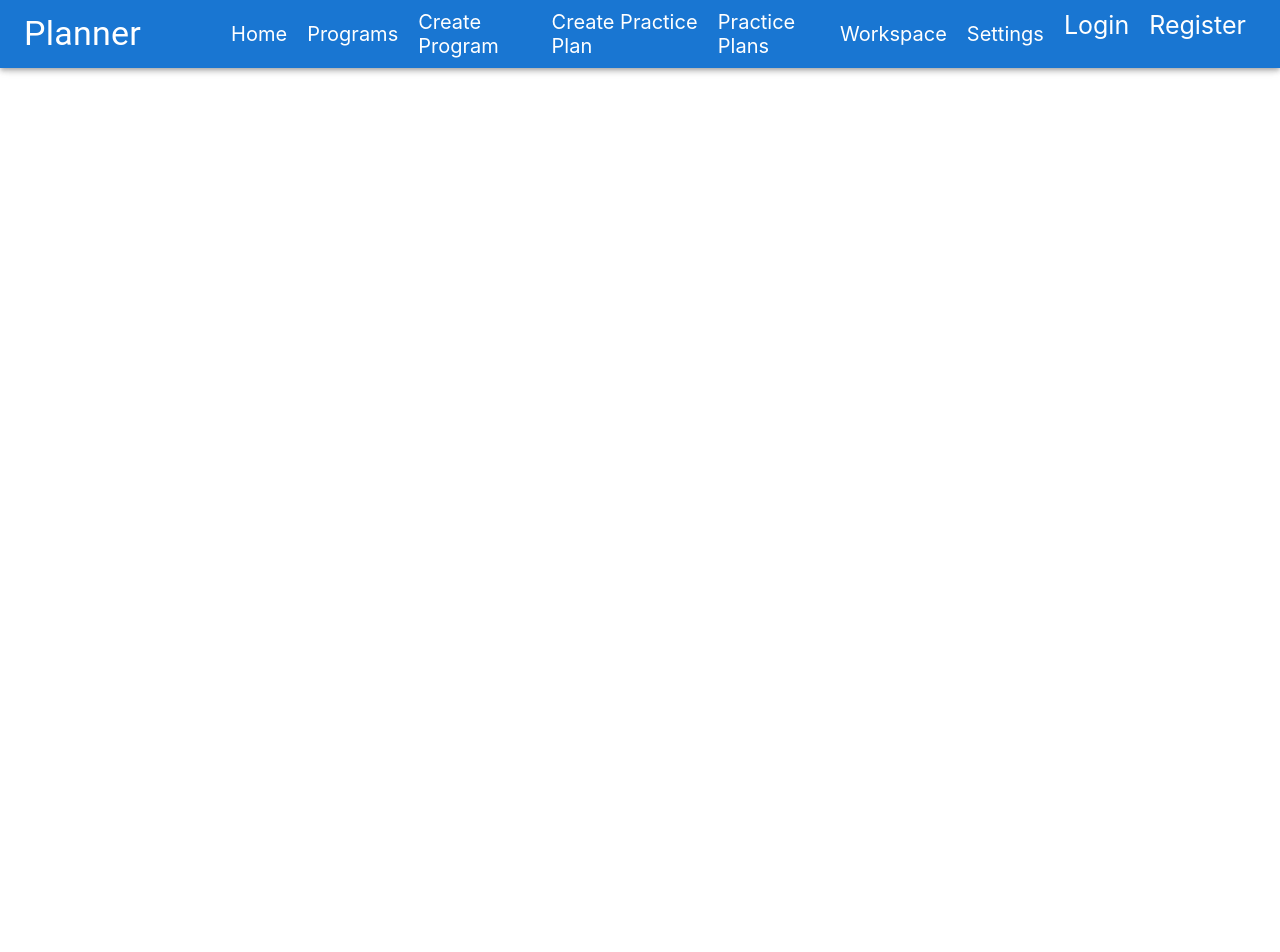
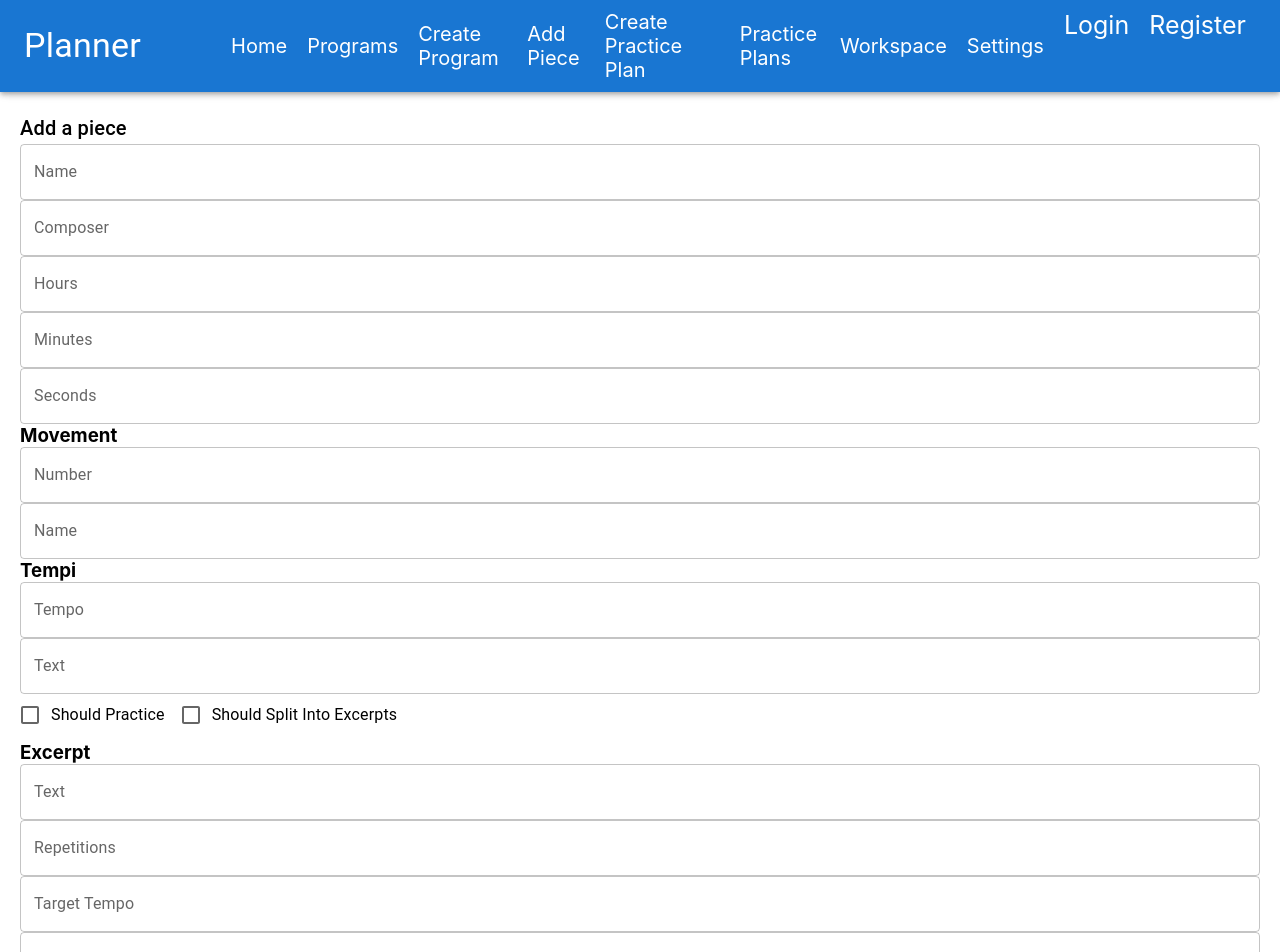
Before and after one commit to shoneriki/mern-practice, a React (Create React App) app in the folder client/: page /piece/create in a window 1280 px wide. Shown: the top 952 px of the page. Before the commit the page ends 800 px from the top, so only its background shows below. Built offline with nearby package versions, Linux system fonts and the light colour scheme.

Commit message:
started an add piece page

```diff
--- a/client/src/App.js
+++ b/client/src/App.js
@@ -7,6 +7,7 @@ import { Auth } from "./pages/user-pages/auth";
 import { Login } from "./pages/user-pages/login";
 import { Register } from "./pages/user-pages/register";
 import { Home } from "./pages/home";
+import AddPieceForm from "./pages/piece-pages/create-edit-piece"
 import {PracticePlans} from "./pages/practice-plan-pages/practice-plans"
 import { PracticePlanCreateEdit } from "./pages/practice-plan-pages/create-practice-plan";
 import { ProgramCreateEdit } from "./pages/program-pages/program-create-edit";
@@ -33,6 +34,7 @@ function App() {
           <Route path="/auth" element={<Auth />} />
           <Route path="/auth/register" element={<Register />} />
           <Route path="/auth/login" element={<Login />} />
+          <Route path="/piece/create" element={<AddPieceForm />}/>
           <Route path="/practice-plans" element={<PracticePlans />}/>
           <Route
             path="/practice-plan/create"
--- a/client/src/components/Drawer.js
+++ b/client/src/components/Drawer.js
@@ -52,6 +52,13 @@ function DrawerComponent({ open, onClose, logout, cookies }) {
         <ListItemText>
           <MyLink className={classes.link} to="/programs">
             Programs
+          </MyLink>
+        </ListItemText>
+      </MyListItem>
+      <MyListItem className={classes.listItem} onClick={onClose}>
+        <ListItemText>
+          <MyLink className={classes.link} to="/piece/create">
+            Add Piece
           </MyLink>
         </ListItemText>
       </MyListItem>
--- a/client/src/components/Navbar.js
+++ b/client/src/components/Navbar.js
@@ -75,6 +75,9 @@ export const Navbar = () => {
             <LinkStyled to="/">Home</LinkStyled>
             <LinkStyled to="/programs">Programs</LinkStyled>
             <LinkStyled to="/program/create">Create Program</LinkStyled>
+            <LinkStyled to="/piece/create">
+              Add Piece
+            </LinkStyled>
             <LinkStyled to="/practice-plan/create">
               Create Practice Plan
             </LinkStyled>
--- /dev/null
+++ b/client/src/pages/piece-pages/create-edit-piece.js
@@ -0,0 +1,161 @@
+import { useState } from "react";
+import {
+  TextField,
+  Button,
+  Grid,
+  Checkbox,
+  FormControlLabel,
+  Typography,
+} from "@mui/material";
+
+function AddPieceForm() {
+  const [piece, setPiece] = useState({
+    name: "",
+    composer: "",
+    length: {
+      hours: 0,
+      minutes: 0,
+      seconds: 0,
+    },
+    movements: [
+      {
+        number: 0,
+        name: "",
+        movementNumber: 0,
+        tempi: [
+          {
+            tempo: 0,
+            text: "",
+          },
+        ],
+        settings: "",
+        shouldPractice: false,
+        shouldSplitIntoExcerpts: false,
+        excerpts: [
+          {
+            text: "",
+            repetitions: 0,
+            targetTempo: 0,
+            endMetronomeGoal: 0,
+          },
+        ],
+      },
+    ],
+  });
+
+  const handleChange = (event) => {
+    setPiece({ ...piece, [event.target.name]: event.target.value });
+  };
+
+  const handleSubmit = (event) => {
+    event.preventDefault();
+    console.log(piece);
+    // Handle form submission
+  };
+
+  return (
+    <form onSubmit={handleSubmit}>
+      <Typography variant={"h6"}>Add a piece</Typography>
+      <TextField label="Name" name="name" onChange={handleChange} fullWidth />
+      <TextField
+        label="Composer"
+        name="composer"
+        onChange={handleChange}
+        fullWidth
+      />
+      <TextField
+        type="number"
+        label="Hours"
+        name="hours"
+        onChange={handleChange}
+        fullWidth
+      />
+      <TextField
+        type="number"
+        label="Minutes"
+        name="minutes"
+        onChange={handleChange}
+        fullWidth
+      />
+      <TextField
+        type="number"
+        label="Seconds"
+        name="seconds"
+        onChange={handleChange}
+        fullWidth
+      />
+      <h3>Movement</h3>
+      <TextField
+        type="number"
+        label="Number"
+        name="number"
+        onChange={handleChange}
+        fullWidth
+      />
+      <TextField label="Name" name="name" onChange={handleChange} fullWidth />
+
+      <h3>Tempi</h3>
+      <TextField
+        type="number"
+        label="Tempo"
+        name="tempo"
+        onChange={handleChange}
+        fullWidth
+      />
+      <TextField label="Text" name="text" onChange={handleChange} fullWidth />
+      <FormControlLabel
+        control={
+          <Checkbox
+            name="shouldPractice"
+            color="primary"
+            onChange={(e) =>
+              setPiece({ ...piece, shouldPractice: e.target.checked })
+            }
+          />
+        }
+        label="Should Practice"
+      />
+      <FormControlLabel
+        control={
+          <Checkbox
+            name="shouldSplitIntoExcerpts"
+            color="primary"
+            onChange={(e) =>
+              setPiece({ ...piece, shouldSplitIntoExcerpts: e.target.checked })
+            }
+          />
+        }
+        label="Should Split Into Excerpts"
+      />
+      <h3>Excerpt</h3>
+      <TextField label="Text" name="text" onChange={handleChange} fullWidth />
+      <TextField
+        type="number"
+        label="Repetitions"
+        name="repetitions"
+        onChange={handleChange}
+        fullWidth
+      />
+      <TextField
+        type="number"
+        label="Target Tempo"
+        name="targetTempo"
+        onChange={handleChange}
+        fullWidth
+      />
+      <TextField
+        type="number"
+        label="End Metronome Goal"
+        name="endMetronomeGoal"
+        onChange={handleChange}
+        fullWidth
+      />
+
+      <Button type="submit" variant="contained" color="primary">
+        Submit
+      </Button>
+    </form>
+  );
+}
+
+export default AddPieceForm;
```
Also changed, not shown: 1 other file (tests, documents, lock files or other folders).
